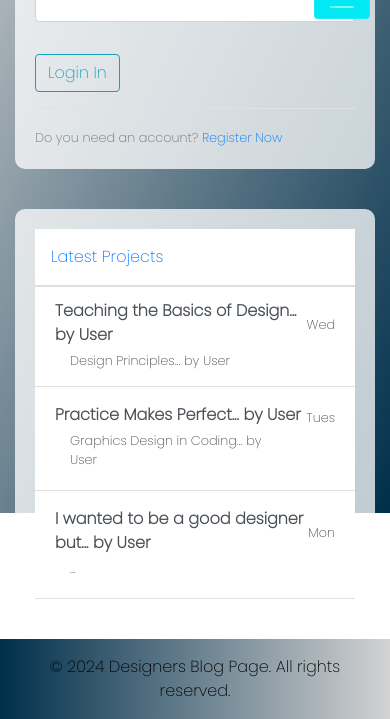
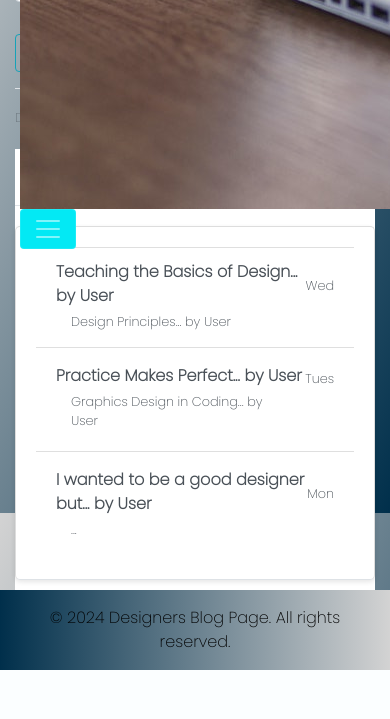
Before and after one commit to OwenD-24/Graphic-Design-Blog, a Django app: a page that uses blog/templates/blog/base.html in a window 390 px wide. Shown: the part 331-1050 px from the top of the page. After the commit the page ends 1001 px from the top, so only its background shows below. Run offline with Django 4.2, Linux system fonts and the light colour scheme; some libraries are stand-ins or nearby versions.

Commit message:
UPDATE: Updated styling for home page blog posts and latest projects board, responsivness has broken but will fix

```diff
--- a/blog/static/blog/main.css
+++ b/blog/static/blog/main.css
@@ -1,11 +1,10 @@
 /*--------------------------------General Page Styling */
 body {
     background: linear-gradient(to bottom right, #d3d3d3, #002f4b);
-    margin-top: 5rem;
-    background-size: cover;
-    background-repeat: no-repeat;
+    margin: 0;
+    padding: 0;
+    font-family: 'Poppins', sans-serif;
     color: #333333;
-    font-family: 'Poppins', sans-serif;
 }
 
 html, body {
@@ -48,7 +47,7 @@ ul {
     font-weight: 500;
 }
 
-/* For mobile responsiveness */
+/*--------------------------------For mobile responsiveness */
 @media (max-width: 768px) {
     .site-header .navbar {
         flex-direction: column;
@@ -80,10 +79,74 @@ ul {
 
 /*--------------------------------Content Section */
 .content-section {
-    background: rgba(255, 255, 255, 0.75);
+    display: flex;
+    justify-content: space-between;
+    align-items: flex-start;
+    margin: 20px 0;
+}
+
+/*--------------------------------Post Grid Layout */
+.posts-grid {
+    display: grid;
+    grid-template-columns: repeat(2, 1fr);
+    gap: 20px;
+    width: 65%;
+}
+
+.post-box {
+    background-color: #d3d3d3;
+    color: #000;
+    padding: 15px;
+    border-radius: 10px;
+    box-shadow: 0 4px 8px rgba(0, 0, 0, 0.1);
+    transition: transform 0.3s ease, box-shadow 0.3s ease;
+    display: flex;
+    flex-direction: column;
+    align-items: center;
+    text-align: center;
+}
+
+.post-box:hover {
+    transform: translateY(-5px);
+    box-shadow: 0 8px 16px rgba(0, 0, 0, 0.2);
+}
+
+.posts-wrapper {
+    margin-bottom: 20px;
+}
+
+/*--------------------------------Latest Projects Section */
+.latest-projects {
+    background-color: d3d3d3;
     padding: 20px;
-    border-radius: 10px;
-    margin: 20px auto;
+    border: 1px solid #ddd;
+    border-radius: 5px;
+    box-shadow: 0 2px 5px rgba(0, 0, 0, 0.1);
+    width: 94.5%;
+    margin: 10px auto;
+    text-align: left;
+    box-sizing: border-box;
+}
+
+.latest-projects-container {
+    margin-top: 20px;
+}
+
+/*--------------------------------Responsive adjustments */
+@media (max-width: 768px) {
+    .content-section {
+        flex-direction: column;
+    }
+
+    .latest-projects {
+        width: 100%;
+        margin-left: 0;
+        margin-top: 20px;
+    }
+
+    .posts-grid {
+        margin-left: 0;
+    }
 }
 
 /*--------------------------------About Page Styling */
@@ -192,7 +255,6 @@ button {
 
 button:hover {
     opacity: 0.7;
-    background: none;
 }
 
 button:focus {
@@ -201,7 +263,7 @@ button:focus {
 
 /*--------------------------------Card Styling */
 .cardd {
-    box-shadow: 0 4px 18px 0 rgba(0, 0, 0, 0.849);
+    box-shadow: 0 4px 18px rgba(0, 0, 0, 0.849);
     max-width: 700px;
     margin: auto;
     text-align: center;
@@ -211,7 +273,7 @@ button:focus {
 /*--------------------------------Profile Image */
 #profile-img {
     margin-top: 20px;
-    box-shadow: 0 14px 18px 0 rgba(0, 0, 0, 0.486);
+    box-shadow: 0 14px 18px rgba(0, 0, 0, 0.486);
     border-radius: 50px;
 }
 
@@ -222,9 +284,7 @@ footer {
     padding: 10px 0;
     text-align: center;
     flex-shrink: 0;
-    position: relative;
     width: 100%;
-    height: auto;
 }
 
 footer a {
--- a/blog/templates/blog/base.html
+++ b/blog/templates/blog/base.html
@@ -6,56 +6,22 @@
     <!-- Meta Tags -->
     <meta charset="utf-8">
     <meta name="viewport" content="width=device-width, initial-scale=1, shrink-to-fit=no">
-
     <!-- Bootstrap CSS -->
-    <link rel="stylesheet" href="https://maxcdn.bootstrapcdn.com/bootstrap/4.0.0/css/bootstrap.min.css"
-        integrity="sha384-Gn5384xqQ1aoWXA+058RXPxPg6fy4IWvTNh0E263XmFcJlSAwiGgFAW/dAiS6JXm" crossorigin="anonymous">
-
+    <link rel="stylesheet" href="https://maxcdn.bootstrapcdn.com/bootstrap/4.0.0/css/bootstrap.min.css">
     <!-- Custom CSS -->
     <link rel="stylesheet" href="{% static 'blog/main.css' %}">
-
     <!-- Google Fonts -->
     <link href="https://fonts.googleapis.com/css2?family=Poppins:wght@200&display=swap" rel="stylesheet">
 </head>
 
 <body>
-    <!-- Header and Navbar Section -->
     <header class="site-header">
         <nav class="navbar navbar-expand-md navbar-dark bg-steel fixed-top">
             <div class="container">
-                <!-- Logo -->
                 <img src="{% static 'media/default.jpg' %}" alt="Logo" style="padding-right: 10px;">
-                <g>
-                    <!-- Background Shapes -->
-                    <g>
-                        <path
-                            d="m512 45c0-24.853-20.147-45-45-45h-422c-24.853 0-45 20.147-45 45v90c0 8.284 6.716 15 15 15h482c8.284 0 15-6.716 15-15z"
-                            fill="#7d81e7" />
-                        <path d="m467 0h-211v150h241c8.284 0 15-6.716 15-15v-90c0-24.853-20.147-45-45-45z"
-                            fill="#5e69e2" />
-                    </g>
-                    <!-- Lights Icons -->
-                    <g>
-                        <path
-                            d="m81 82.5h-20c-8.284 0-15-6.716-15-15s6.716-15 15-15h20c8.284 0 15 6.716 15 15s-6.716 15-15 15z"
-                            fill="#fff79f" />
-                        <path
-                            d="m161 82.5h-20c-8.284 0-15-6.716-15-15s6.716-15 15-15h20c8.284 0 15 6.716 15 15s-6.716 15-15 15z"
-                            fill="#90e36a" />
-                        <path
-                            d="m241 82.5h-20c-8.284 0-15-6.716-15-15s6.716-15 15-15h20c8.284 0 15 6.716 15 15s-6.716 15-15 15z"
-                            fill="#ff80a7" />
-                    </g>
-                </g>
-                </svg>
-
-                <!-- Navbar Toggler for Mobile View -->
-                <button class="navbar-toggler" type="button" data-toggle="collapse" data-target="#navbarToggle"
-                    aria-controls="navbarToggle" aria-expanded="false" aria-label="Toggle navigation">
+                <button class="navbar-toggler" type="button" data-toggle="collapse" data-target="#navbarToggle">
                     <span class="navbar-toggler-icon"></span>
                 </button>
-
-                <!-- Navbar Links -->
                 <div class="collapse navbar-collapse" id="navbarToggle">
                     <div class="navbar-nav mr-auto">
                         {% if user.is_authenticated %}
@@ -63,16 +29,14 @@
                         <a class="nav-item nav-link" href="{% url 'blog-about' %}">ABOUT</a>
                         {% endif %}
                     </div>
-
-                    <!-- Authentication Links (Right Side) -->
                     <div class="navbar-nav">
                         {% if user.is_authenticated %}
-                        <a href="{% url 'blog-new' %}" class="nav-item nav-link" id="auth-links">Post Your Work!</a>
-                        <a href="{% url 'profile' %}" class="nav-item nav-link" id="auth-links">Profile!</a>
-                        <a href="{% url 'logout' %}" class="nav-item nav-link" id="auth-links">Logout!</a>
+                        <a href="{% url 'blog-new' %}" class="nav-item nav-link">Post Your Work!</a>
+                        <a href="{% url 'profile' %}" class="nav-item nav-link">Profile!</a>
+                        <a href="{% url 'logout' %}" class="nav-item nav-link">Logout!</a>
                         {% else %}
-                        <a href="{% url 'login' %}" class="nav-item nav-link" id="auth-links">Login!</a>
-                        <a href="{% url 'register' %}" class="nav-item nav-link" id="auth-links">Register Here!</a>
+                        <a href="{% url 'login' %}" class="nav-item nav-link">Login!</a>
+                        <a href="{% url 'register' %}" class="nav-item nav-link">Register Here!</a>
                         {% endif %}
                     </div>
                 </div>
@@ -80,35 +44,27 @@
         </nav>
     </header>
 
-    <!-- Main Content Section -->
     <main role="main" class="container mt-5 pt-5">
         <div class="row">
-            <!-- Left Column (Blog Content) -->
             <div class="col-md-8">
                 {% if messages %}
-                <!-- Display Flash Messages -->
                 {% for message in messages %}
-                <div class="alert alert-{{ message.tags }}">
-                    {{ message }}
-                </div>
+                <div class="alert alert-{{ message.tags }}">{{ message }}</div>
                 {% endfor %}
                 {% endif %}
-
-                <!-- Block Content Section -->
-                {% block content %}{% endblock %}
+                <div class="posts-wrapper">
+                    {% block content %}{% endblock %}
+                </div>
             </div>
-
-            <!-- Right Column (Sidebar for Latest Projects) -->
             <div class="col-md-4">
-                <div class="content-section">
+                <div class="content-container">
                     <div class="d-flex flex-column align-items-stretch flex-shrink-0 bg-white">
                         <a id="list-group" href=""
                             class="d-flex align-items-center flex-shrink-0 p-3 link-dark text-decoration-none border-bottom">
                             <span class="fs-5 fw-semibold" id="gist-btn">Latest Projects</span>
                         </a>
-
-                        <!-- List of Latest Projects -->
-                        <div class="list-group list-group-flush border-bottom scrollarea">
+                        <div class="latest-projects list-group list-group-flush border-bottom scrollarea">
+                            <!-- Latest projects would ideally be dynamically loaded here -->
                             <a href="#" class="list-group-item list-group-item-action lh-tight">
                                 <div class="d-flex w-100 align-items-center justify-content-between">
                                     <strong class="mb-1">Teaching the Basics of Design... by User</strong>
@@ -137,7 +93,6 @@
         </div>
     </main>
 
-    <!-- Footer Section -->
     <footer class="footer mt-auto py-3 bg-light">
         <div class="container">
             <span class="text-muted">&copy; 2024 Designers Blog Page. All rights reserved.</span>
@@ -145,14 +100,9 @@
     </footer>
 
     <!-- Bootstrap JS and Dependencies -->
-    <script src="https://code.jquery.com/jquery-3.7.1.js"
-        integrity="sha256-eKhayi8LEQwp4NKxN+CfCh+3qOVUtJn3QNZ0TciWLP4=" crossorigin="anonymous"></script>
-    <script src="https://cdnjs.cloudflare.com/ajax/libs/popper.js/2.9.2/umd/popper.min.js"
-        integrity="sha512-2rNj2KJ+D8s1ceNasTIex6z4HWyOnEYLVC3FigGOmyQCZc2eBXKgOxQmo3oKLHyfcj53uz4QMsRCWNbLd32Q1g=="
-        crossorigin="anonymous" referrerpolicy="no-referrer"></script>
-    <script src="https://cdn.jsdelivr.net/npm/bootstrap@5.3.3/dist/js/bootstrap.bundle.min.js"
-        integrity="sha384-YvpcrYf0tY3lHB60NNkmXc5s9fDVZLESaAA55NDzOxhy9GkcIdslK1eN7N6jIeHz" crossorigin="anonymous">
-    </script>
+    <script src="https://code.jquery.com/jquery-3.7.1.js"></script>
+    <script src="https://cdnjs.cloudflare.com/ajax/libs/popper.js/2.9.2/umd/popper.min.js"></script>
+    <script src="https://cdn.jsdelivr.net/npm/bootstrap@5.3.3/dist/js/bootstrap.bundle.min.js"></script>
 </body>
 
 </html>
```
Also changed, not shown: blog/templates/blog/home.html (+18 -8 lines), media/default.jpg (added).
